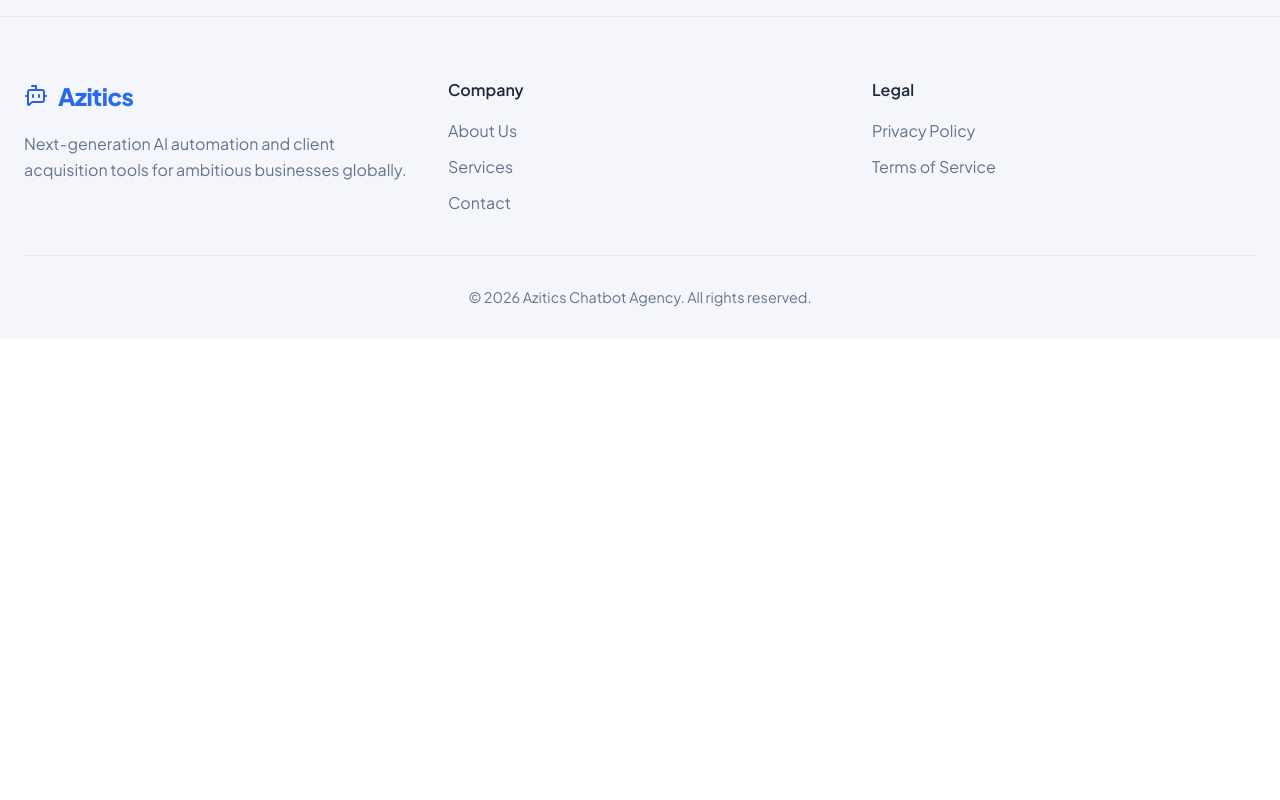
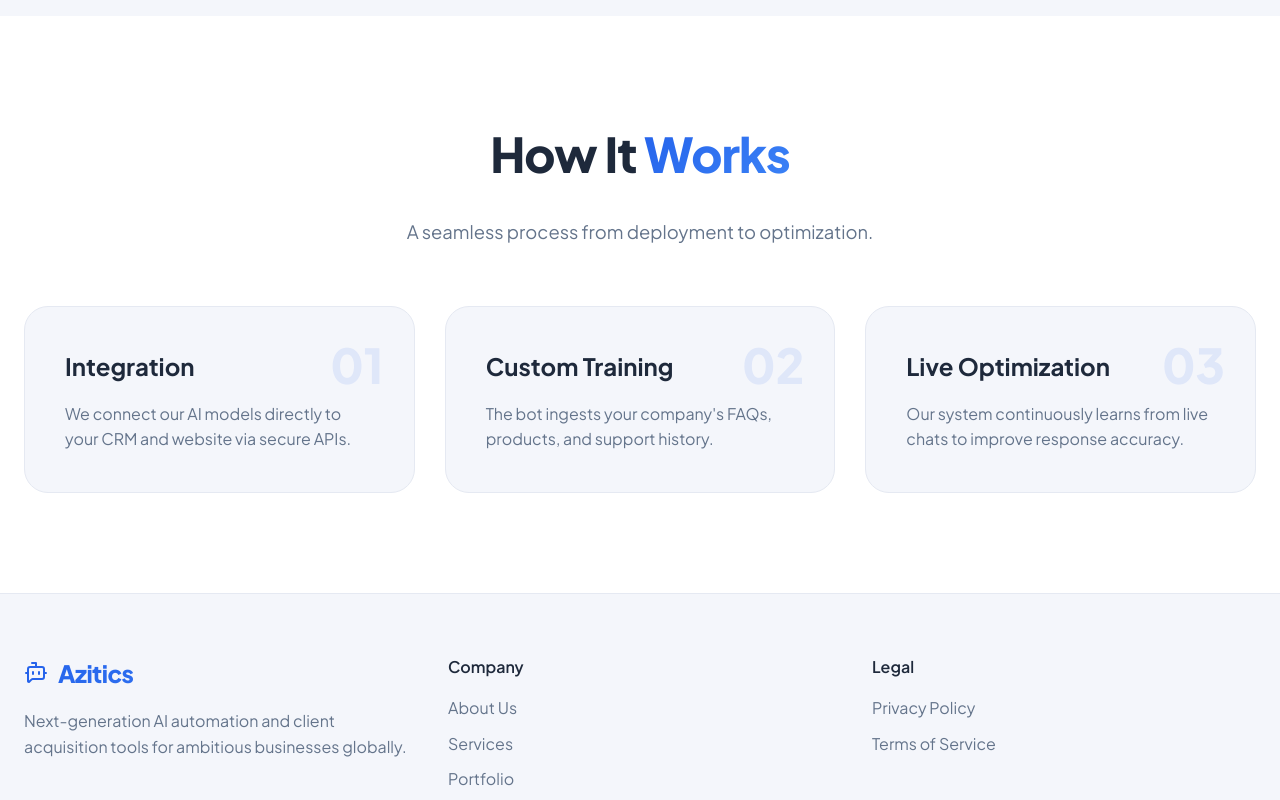
Before and after one commit to atd786/chatbot, a React (Vite) app: page / in a window 1280 px wide. Shown: the part 1480-2280 px from the top of the page. Before the commit the page ends 1819 px from the top, so only its background shows below. Built offline with nearby package versions, Linux system fonts and the light colour scheme.

Commit message:
feat: Added Portfolio page, enriched Home and About with animations and content

```diff
--- a/src/App.jsx
+++ b/src/App.jsx
@@ -5,6 +5,7 @@ import Footer from './components/Footer';
 import Home from './pages/Home';
 import Services from './pages/Services';
 import About from './pages/About';
+import Portfolio from './pages/Portfolio';
 import Contact from './pages/Contact';
 import AdminLogin from './pages/AdminLogin';
 import AdminDashboard from './pages/AdminDashboard';
@@ -21,6 +22,7 @@ function App() {
         <Routes location={location} key={location.pathname}>
           <Route path="/" element={<Home />} />
           <Route path="/services" element={<Services />} />
+          <Route path="/portfolio" element={<Portfolio />} />
           <Route path="/about" element={<About />} />
           <Route path="/contact" element={<Contact />} />
           <Route path="/admin" element={<AdminLogin />} />
--- a/src/components/Footer.jsx
+++ b/src/components/Footer.jsx
@@ -20,6 +20,7 @@ const Footer = () => {
             <ul style={{ display: 'flex', flexDirection: 'column', gap: '10px' }}>
               <li><Link to="/about" style={{ color: 'var(--text-secondary)' }}>About Us</Link></li>
               <li><Link to="/services" style={{ color: 'var(--text-secondary)' }}>Services</Link></li>
+              <li><Link to="/portfolio" style={{ color: 'var(--text-secondary)' }}>Portfolio</Link></li>
               <li><Link to="/contact" style={{ color: 'var(--text-secondary)' }}>Contact</Link></li>
             </ul>
           </div>
--- a/src/components/Navbar.jsx
+++ b/src/components/Navbar.jsx
@@ -15,6 +15,7 @@ const Navbar = () => {
       <div className="nav-links">
         <Link to="/" className={`nav-link ${isActive('/')}`}>Home</Link>
         <Link to="/services" className={`nav-link ${isActive('/services')}`}>Services</Link>
+        <Link to="/portfolio" className={`nav-link ${isActive('/portfolio')}`}>Portfolio</Link>
         <Link to="/about" className={`nav-link ${isActive('/about')}`}>About</Link>
         <Link to="/contact" className="btn btn-primary" style={{ padding: '10px 24px' }}>Get Started</Link>
       </div>
--- a/src/pages/Home.jsx
+++ b/src/pages/Home.jsx
@@ -94,6 +94,50 @@ const Home = () => {
           </div>
         </div>
       </section>
+
+      <section className="section" style={{ backgroundColor: '#ffffff' }}>
+        <div className="container">
+          <motion.div
+            initial={{ opacity: 0, y: 30 }}
+            whileInView={{ opacity: 1, y: 0 }}
+            viewport={{ once: true }}
+            transition={{ duration: 0.6 }}
+            style={{ textAlign: 'center', marginBottom: '60px' }}
+          >
+            <h2 className="section-title">How It <span className="gradient-text">Works</span></h2>
+            <p className="section-subtitle">A seamless process from deployment to optimization.</p>
+          </motion.div>
+
+          <div style={{ display: 'grid', gridTemplateColumns: '1fr 1fr 1fr', gap: '30px' }}>
+            {[
+              { step: "01", title: "Integration", desc: "We connect our AI models directly to your CRM and website via secure APIs." },
+              { step: "02", title: "Custom Training", desc: "The bot ingests your company's FAQs, products, and support history." },
+              { step: "03", title: "Live Optimization", desc: "Our system continuously learns from live chats to improve response accuracy." }
+            ].map((item, i) => (
+              <motion.div
+                key={i}
+                initial={{ opacity: 0, scale: 0.8 }}
+                whileInView={{ opacity: 1, scale: 1 }}
+                viewport={{ once: true }}
+                transition={{ duration: 0.5, delay: i * 0.2 }}
+                style={{
+                  padding: '40px',
+                  borderRadius: '24px',
+                  border: '1px solid var(--border-color)',
+                  background: 'var(--bg-secondary)',
+                  position: 'relative'
+                }}
+              >
+                <div style={{ fontSize: '3rem', fontWeight: '800', color: 'rgba(37, 99, 235, 0.1)', position: 'absolute', top: '20px', right: '30px' }}>
+                  {item.step}
+                </div>
+                <h3 style={{ fontSize: '1.5rem', fontWeight: '700', marginBottom: '15px', position: 'relative', zIndex: 1 }}>{item.title}</h3>
+                <p style={{ color: 'var(--text-secondary)', position: 'relative', zIndex: 1 }}>{item.desc}</p>
+              </motion.div>
+            ))}
+          </div>
+        </div>
+      </section>
     </motion.div>
   );
 };
--- /dev/null
+++ b/src/pages/Portfolio.jsx
@@ -0,0 +1,132 @@
+import { motion } from 'framer-motion';
+import { ExternalLink, ArrowRight } from 'lucide-react';
+import { Link } from 'react-router-dom';
+
+const Portfolio = () => {
+  const projects = [
+    {
+      title: "Global E-Commerce Assistant",
+      category: "Retail Automation",
+      description: "A multilingual chatbot deployed across 15 countries that handles product recommendations, order tracking, and returns processing, reducing support tickets by 45%.",
+      metrics: ["45% Ticket Reduction", "24/7 Multilingual Support", "$1.2M Saved Annually"],
+      color: "#2563eb"
+    },
+    {
+      title: "FinTech Lead Qualifier",
+      category: "Financial Services",
+      description: "An intelligent bot integrated with Salesforce that pre-qualifies mortgage leads and automatically books appointments with regional advisors based on user location.",
+      metrics: ["300% Increase in Qualified Leads", "Zero Wait Time", "Seamless CRM Sync"],
+      color: "#059669"
+    },
+    {
+      title: "Healthcare Triage Bot",
+      category: "Healthcare",
+      description: "A HIPAA-compliant assistant that securely triages patient symptoms, provides basic medical information, and routes urgent cases to on-call nurses.",
+      metrics: ["2M+ Patients Served", "99.9% Uptime", "HIPAA Compliant"],
+      color: "#7c3aed"
+    }
+  ];
+
+  return (
+    <motion.div
+      className="page-container"
+      initial={{ opacity: 0 }}
+      animate={{ opacity: 1 }}
+      exit={{ opacity: 0 }}
+    >
+      <section className="section" style={{ paddingBottom: '40px' }}>
+        <div className="container">
+          <motion.div
+            initial={{ y: 30, opacity: 0 }}
+            animate={{ y: 0, opacity: 1 }}
+            transition={{ duration: 0.6 }}
+            style={{ textAlign: 'center', marginBottom: '60px' }}
+          >
+            <h1 className="section-title">Our <span className="gradient-text">Portfolio</span></h1>
+            <p className="section-subtitle">Real-world AI automation success stories from our global enterprise clients.</p>
+          </motion.div>
+
+          <div style={{ display: 'flex', flexDirection: 'column', gap: '60px' }}>
+            {projects.map((project, i) => (
+              <motion.div
+                key={i}
+                initial={{ opacity: 0, x: i % 2 === 0 ? -50 : 50 }}
+                whileInView={{ opacity: 1, x: 0 }}
+                viewport={{ once: true, margin: "-100px" }}
+                transition={{ duration: 0.7, type: "spring", bounce: 0.2 }}
+                className="glass-card"
+                style={{
+                  display: 'grid',
+                  gridTemplateColumns: 'repeat(auto-fit, minmax(300px, 1fr))',
+                  gap: '40px',
+                  alignItems: 'center',
+                  padding: '50px',
+                  position: 'relative',
+                  overflow: 'hidden'
+                }}
+              >
+                <div style={{ position: 'absolute', top: 0, left: 0, width: '4px', height: '100%', backgroundColor: project.color }}></div>
+
+                <div>
+                  <div style={{ color: project.color, fontWeight: '700', fontSize: '0.9rem', textTransform: 'uppercase', letterSpacing: '1px', marginBottom: '10px' }}>
+                    {project.category}
+                  </div>
+                  <h3 style={{ fontSize: '2rem', fontWeight: '800', marginBottom: '20px', lineHeight: '1.2' }}>{project.title}</h3>
+                  <p style={{ color: 'var(--text-secondary)', fontSize: '1.1rem', marginBottom: '30px' }}>
+                    {project.description}
+                  </p>
+                  <Link to="/contact" className="btn btn-secondary" style={{ padding: '10px 24px' }}>
+                    Request Case Study <ArrowRight size={16} style={{ marginLeft: '5px' }} />
+                  </Link>
+                </div>
+
+                <div style={{ display: 'flex', flexDirection: 'column', gap: '15px' }}>
+                  {project.metrics.map((metric, j) => (
+                    <motion.div
+                      key={j}
+                      whileHover={{ scale: 1.05, x: 10 }}
+                      style={{
+                        background: 'var(--bg-secondary)',
+                        padding: '20px',
+                        borderRadius: '12px',
+                        display: 'flex',
+                        alignItems: 'center',
+                        gap: '15px',
+                        fontWeight: '600',
+                        border: '1px solid var(--border-color)'
+                      }}
+                    >
+                      <div style={{ width: '10px', height: '10px', borderRadius: '50%', backgroundColor: project.color }}></div>
+                      {metric}
+                    </motion.div>
+                  ))}
+                </div>
+              </motion.div>
+            ))}
+          </div>
+        </div>
+      </section>
+
+      <section className="section" style={{ backgroundColor: 'var(--bg-secondary)', textAlign: 'center' }}>
+        <div className="container">
+          <motion.div
+            initial={{ scale: 0.9, opacity: 0 }}
+            whileInView={{ scale: 1, opacity: 1 }}
+            viewport={{ once: true }}
+            transition={{ duration: 0.5 }}
+          >
+            <h2 style={{ fontSize: '2.5rem', fontWeight: '800', marginBottom: '20px' }}>Ready to be our next success story?</h2>
+            <p style={{ color: 'var(--text-secondary)', fontSize: '1.1rem', marginBottom: '40px', maxWidth: '600px', margin: '0 auto 40px auto' }}>
+              Let's discuss how custom AI automation can transform your business operations.
+            </p>
+            <Link to="/contact" className="btn btn-primary" style={{ padding: '16px 40px', fontSize: '1.1rem' }}>
+              Book a Consultation
+            </Link>
+          </motion.div>
+        </div>
+      </section>
+    </motion.div>
+  );
+};
+
+export default Portfolio;
```
Also changed, not shown: src/pages/About.jsx (+20 -0 lines).
